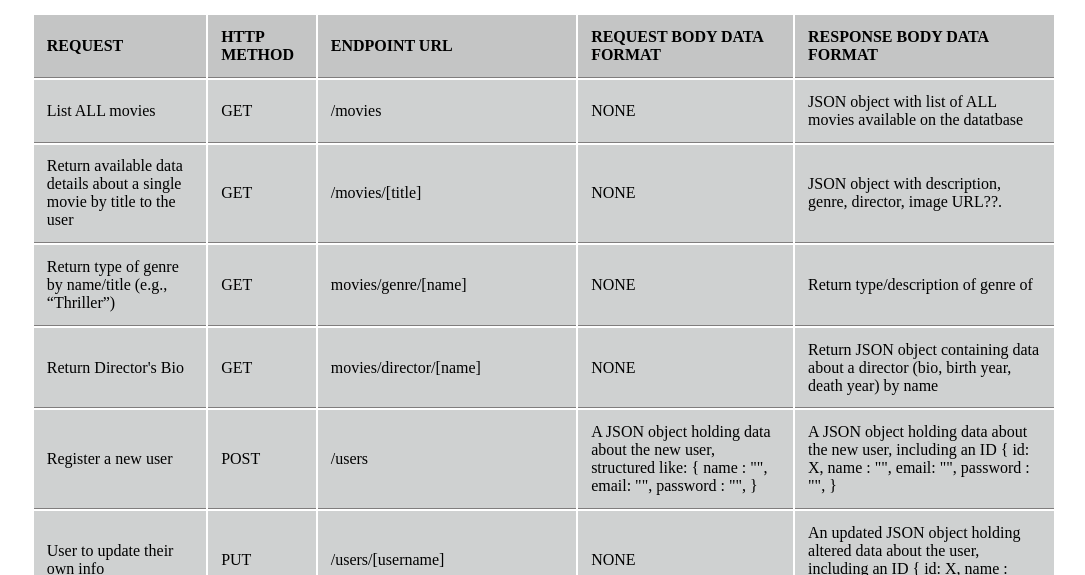
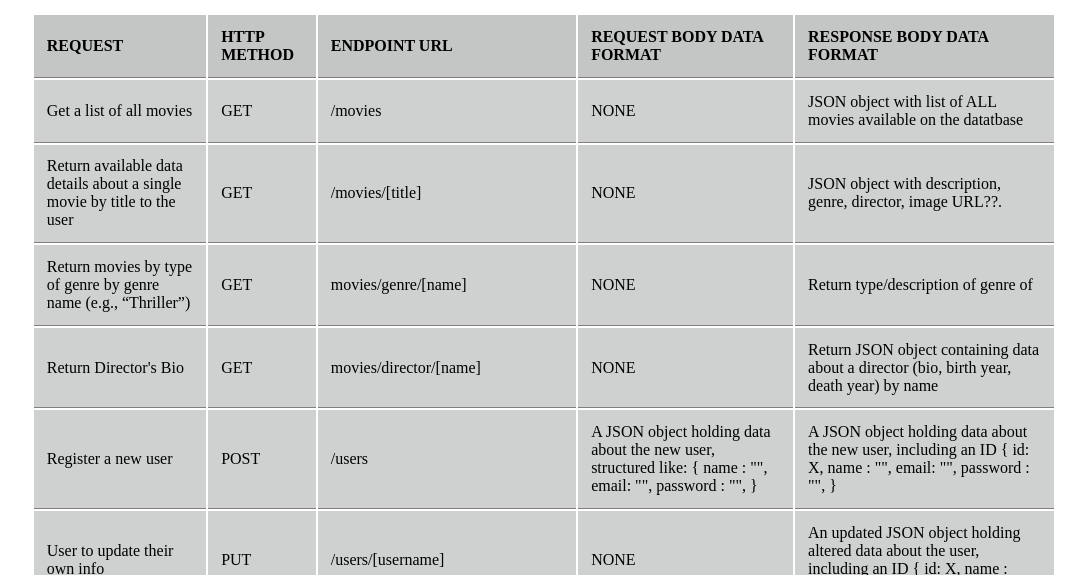
Before and after one commit to KlausWehner/03movie_api, a website: page public/documentation.html in a window 1280 px wide. Shown: the part 225-800 px from the top of the page, without its empty margins (96-1181 px from the left). Drawn offline with Linux system fonts and the light colour scheme.

Commit message:
minor updates

```diff
--- a/public/documentation.html
+++ b/public/documentation.html
@@ -50,7 +50,7 @@
 
         <tbody>
             <tr>
-              <td>List ALL movies</td>
+              <td>Get a list of all movies</td>
               <td>GET</td>
               <td>/movies</td>
               <td>NONE</td>
@@ -67,7 +67,7 @@
             </tr>
 
             <tr>
-              <td>Return type of genre by name/title (e.g., “Thriller”)</td>
+              <td>Return movies by type of genre by genre name (e.g., “Thriller”)</td>
               <td>GET</td>
               <td>movies/genre/[name]</td>
               <td>NONE</td>
```
